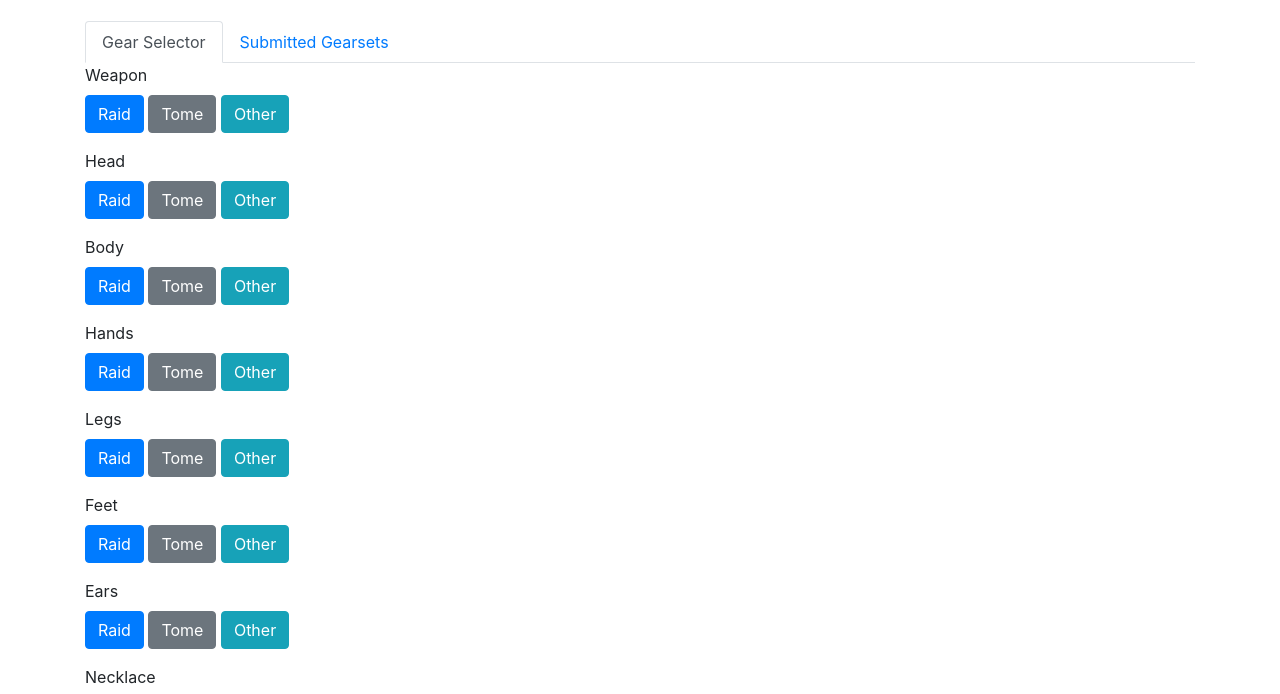
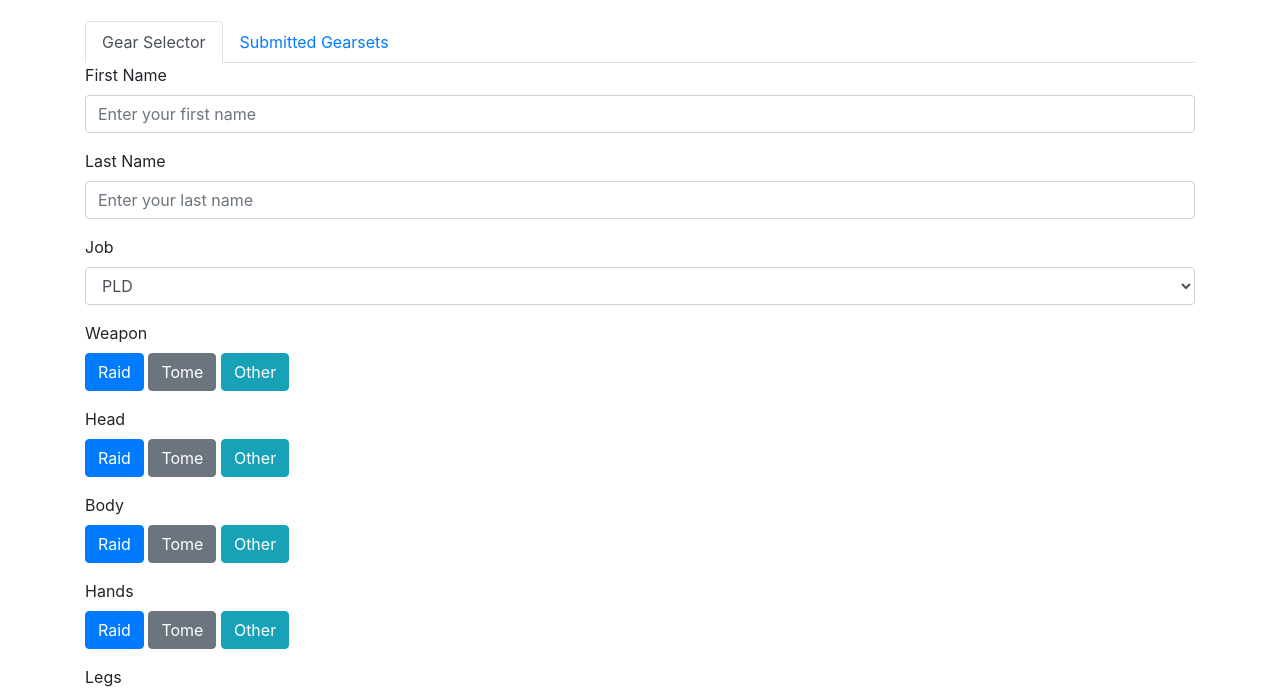
Before and after one commit to Skyteck/SkyTeck.github.io, a plain HTML site: page index.html in a window 1280 px wide. Shown: the part 99-793 px from the top of the page. Drawn offline with nearby package versions, Linux system fonts and the light colour scheme.

Commit message:
Added character names and job.

```diff
--- a/index.html
+++ b/index.html
@@ -43,6 +43,44 @@
                 <form id="gearForm">
                     <!-- Gear Slot Sections -->
                     <div class="form-group">
+                        <div class="form-group">
+                            <label for="firstName">First Name</label>
+                            <input type="text" class="form-control" id="firstName" placeholder="Enter your first name">
+                        </div>
+
+                        <div class="form-group">
+                            <label for="lastName">Last Name</label>
+                            <input type="text" class="form-control" id="lastName" placeholder="Enter your last name">
+                        </div>
+
+                        <div class="form-group">
+                            <label for="job">Job</label>
+                            <select class="form-control" id="job">
+                                <option value="PLD">PLD</option>
+                                <option value="WAR">WAR</option>
+                                <option value="DRK">DRK</option>
+                                <option value="GNB">GNB</option>
+                                <option value="WHM">WHM</option>
+                                <option value="SCH">SCH</option>
+                                <option value="AST">AST</option>
+                                <option value="SGE">SGE</option>
+                                <option value="MNK">MNK</option>
+                                <option value="DRG">DRG</option>
+                                <option value="NIN">NIN</option>
+                                <option value="SAM">SAM</option>
+                                <option value="RPR">RPR</option>
+                                <option value="VIP">VIP</option>
+                                <option value="BRD">BRD</option>
+                                <option value="MCH">MCH</option>
+                                <option value="DNC">DNC</option>
+                                <option value="BLM">BLM</option>
+                                <option value="SMN">SMN</option>
+                                <option value="RDM">RDM</option>
+                                <option value="PCT">PCT</option>
+                            </select>
+                        </div>
+
+
                         <label for="weapon">Weapon</label>
                         <div>
                             <button type="button" class="btn btn-primary" onclick="selectGear('weapon', 'Raid')">Raid</button>
@@ -179,16 +217,30 @@
             const slots = ['weapon', 'head', 'body', 'hands', 'legs', 'feet', 'ear', 'neck', 'wrist', 'TopRing', 'BottomRing']; // All slot IDs
             const selections = {};
 
+            // Collect gear selections
             slots.forEach(slot => {
                 const selectionText = document.getElementById(slot + '-selection').innerText;
                 selections[slot] = selectionText.replace('Selected: ', '') || 'None';
             });
 
+            // Collect personal information
+            const firstName = document.getElementById('firstName').value;
+            const lastName = document.getElementById('lastName').value;
+            const job = document.getElementById('job').value;
+
+            // Combine gear selections and personal info
+            const gearset = {
+                firstName: firstName,
+                lastName: lastName,
+                job: job,
+                selections: selections
+            };
+
             // Get the current gearsets from localStorage
             let gearsets = JSON.parse(localStorage.getItem('gearsets')) || [];
 
             // Add the new gearset
-            gearsets.push(selections);
+            gearsets.push(gearset);
 
             // Save back to localStorage
             localStorage.setItem('gearsets', JSON.stringify(gearsets));
@@ -196,6 +248,7 @@
             // Update the gearset list
             displayGearsets();
         }
+
 
         // Function to delete a gearset by index
         function deleteGearset(index) {
@@ -211,7 +264,6 @@
             // Update the gearset list display
             displayGearsets();
         }
-
 
         // Function to display submitted gearsets
         function displayGearsets() {
@@ -235,7 +287,7 @@
 
                 const cardTitle = document.createElement('h5');
                 cardTitle.classList.add('card-title');
-                cardTitle.textContent = `Gearset ${index + 1}`;
+                cardTitle.textContent = `Gearset ${index + 1} - ${gearset.firstName} ${gearset.lastName} (${gearset.job})`;
 
                 // Create a div to hold the formatted gearset
                 const gearsetDisplay = document.createElement('div');
@@ -243,8 +295,8 @@
                 let formattedGearset = '';
 
                 // Format the gearset with each slot on a new line
-                Object.keys(gearset).forEach(slot => {
-                    formattedGearset += `${capitalize(slot)}: ${gearset[slot]}<br>`;
+                Object.keys(gearset.selections).forEach(slot => {
+                    formattedGearset += `${capitalize(slot)}: ${gearset.selections[slot]}<br>`;
                 });
 
                 gearsetDisplay.innerHTML = formattedGearset;
```
